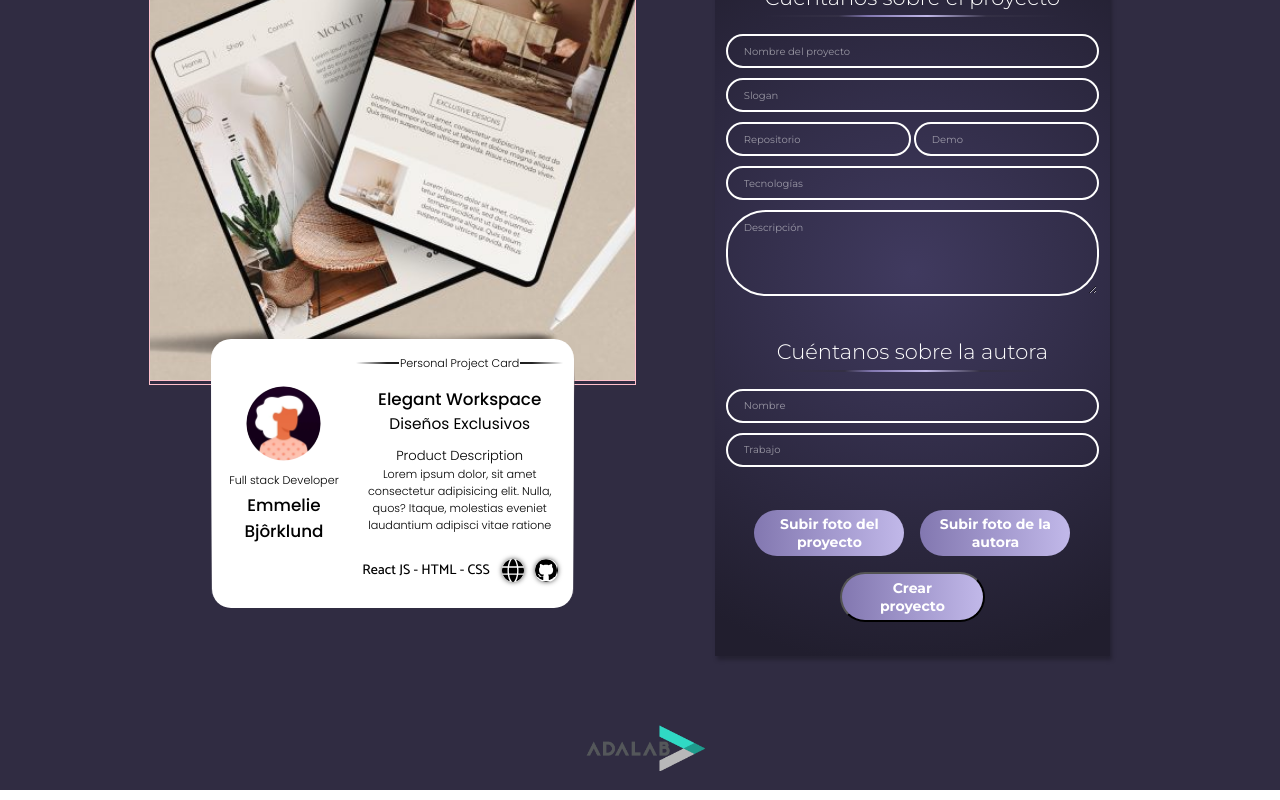
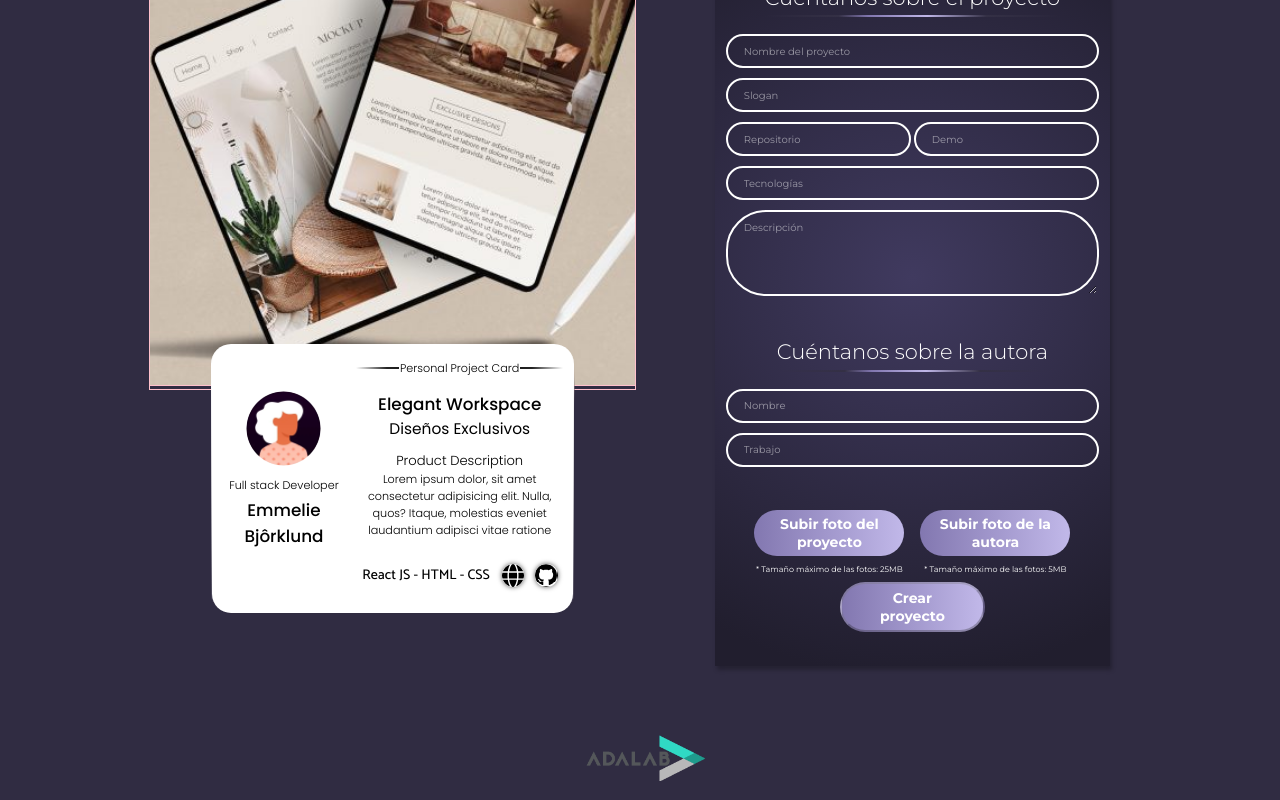
Before and after one commit to AnaEDiBlasi/project-promo-b-module-3-team-3, a React (Vite) app: page /#/form in a window 1280 px wide. Shown: the part 410-1210 px from the top of the page. Built offline with nearby package versions, Linux system fonts and the light colour scheme.

Commit message:
form btn photo sizes errors

```diff
--- a/src/components/main/Main.jsx
+++ b/src/components/main/Main.jsx
@@ -22,8 +22,27 @@ function Main() {
     photo: avatar
    })
 
+
+
+   const [error, setError] = useState("");
+
    const updateAvatar = (urlImage, id) => {
     setFormData({...formData, [id]: urlImage});
+    const maxSize = id === 'image' ? 25000 * 1024 : 5000 * 1024; // Tamaño máximo según el ID
+
+    if (file && file.size > maxSize) {
+      alert(`La imagen es demasiado grande. El tamaño máximo permitido es ${maxSize / 1024}KB.`);
+      return;
+    }
+
+    if (file) {
+      const reader = new FileReader();
+      reader.onloadend = () => {
+        setFormData({ ...formData, [id]: reader.result });
+      };
+      reader.readAsDataURL(file);
+    }
+
    }
 
   const changeFormData = (input, value) =>{
@@ -48,6 +67,8 @@ function Main() {
       formData = {formData}
       projectUrl = {projectUrl}
       setProjectUrl = {setProjectUrl}
+      error={error}
+      setError={setError}
       />
     </div>
   </main>
--- a/src/components/main/form/Form.jsx
+++ b/src/components/main/form/Form.jsx
@@ -1,39 +1,56 @@
 import '../../../styles/App.scss';
 import Btn_Photo from './Btn_Photo';
 import api from "../../../services/api";
+import React, { useEffect } from 'react';
 import { useState } from 'react';
 
 function Form(props) {
-  const [error, setError] = useState("");
+  const [localError, setLocalError] = useState(""); // Estado local para el error
+  const [isLoading, setIsLoading] = useState(false); // Estado para la carga
+
+  useEffect(() => {
+    setLocalError(props.error); // Sincroniza el error local con el prop error
+  }, [props.error]); // Se ejecuta cuando cambia props.error
 
   const handleChangeInput = (ev) =>{
     const input = ev.target.id;
     const value = ev.target.value;
     props.changeFormData(input, value);
+    setLocalError(""); // Limpia el error al escribir
   }
 
 const handleClick = (ev) => {
   ev.preventDefault ();
   if (!props.formData.name || !props.formData.repo || !props.formData.demo) {
-    setError("Por favor, completa los campos obligatorios.");
+    setLocalError("Por favor, completa todos los campos obligatorios.");
+
     return;
+
   }
 
-  setError("");
+
+  setLocalError(""); // Limpia el error si la validación pasa
+  setIsLoading(true); // Indica que la llamada está en curso
 
   api (props.formData)
   .then ((resp) => {
     props.setProjectUrl (resp.cardURL);
    })
-  .catch((err) => {
-    setError("Hubo un error al crear el proyecto. Inténtalo de nuevo.");
+   .catch((err) => {
+    console.error("Error al crear el proyecto:", err);
+    setLocalError("Hubo un error al crear el proyecto. Inténtalo de nuevo.");
+  })
+  .finally(() => {
+    setIsLoading(false); // Indica que la llamada ha terminado
   });
+
 };
 
 
   return (
     <form className="addForm">
     <h2 className="title">Información</h2>
+
     <fieldset className="addForm__group">
       <legend className="addForm__title">Cuéntanos sobre el proyecto</legend>
       <input className="addForm__input" type="text" name="name" id="name" placeholder="Nombre del proyecto" onChange={handleChangeInput}/>
@@ -53,12 +70,24 @@ const handleClick = (ev) => {
     </fieldset>
 
     <fieldset className="addForm__group--upload">
-      <Btn_Photo  htmlFor="image" name="image" text="Subir foto del proyecto" id= "image" updateAvatar={props.updateAvatar}/>
+      <div>
+        <Btn_Photo  htmlFor="image" name="image" text="Subir foto del proyecto" id= "image" updateAvatar={props.updateAvatar}/>
+        <p className="form-message">* Tamaño máximo de las fotos: 25MB</p>
+      </div>
+      <div>
+        <Btn_Photo  htmlFor="photo" name="photo" text="Subir foto de la autora" id= "photo" updateAvatar={props.updateAvatar}/>
+        <p className="form-message">* Tamaño máximo de las fotos: 5MB</p>
+      </div>
 
-      <Btn_Photo  htmlFor="photo" name="photo" text="Subir foto de la autora" id= "photo" updateAvatar={props.updateAvatar}/>
-
-      <button className="button--large" onClick={handleClick} >Crear proyecto</button>
-      {props.projectUrl ? <a href= {props.projectUrl}>Ver tarjeta</a> : null }
+      <button
+          className="button--large"
+          onClick={handleClick}
+          disabled={isLoading || !props.formData.name || !props.formData.repo || !props.formData.demo || !props.formData.autor || !props.formData.desc}
+        >
+          {isLoading ? "Creando..." : "Crear proyecto"}
+        </button>
+        {localError && <p className="error-message">{localError}</p>} {/* Usa localError */}
+        {props.projectUrl && <a href={props.projectUrl}> Ver tarjeta</a>}
     </fieldset>
 
   </form>
--- a/src/components/main/preview/Card.jsx
+++ b/src/components/main/preview/Card.jsx
@@ -27,7 +27,7 @@ function Card(props) {
 
         <a className="icon icon__www" href={`https://${props.formData.demo}`} title="Haz click para ver el proyecto online"> Web link
         </a>
-        <a className="icon icon__github" href={`https://github.com/${props.formData.repo}`} title="Haz click para ver el código del proyecto">GitHub link
+        <a className="icon icon__github" href={`https://${props.formData.repo}`} title="Haz click para ver el código del proyecto">GitHub link
         </a>
       </div>
     </div>
--- a/src/styles/App.scss
+++ b/src/styles/App.scss
@@ -466,3 +466,11 @@ fieldset {
 .icon__github {
   background-image: url('../images/icons/github.svg');
 }
+
+.error-message{
+  color: red;
+  font-size: 16px;
+}
+.form-message{
+  font-size: 8px;
+}
```
